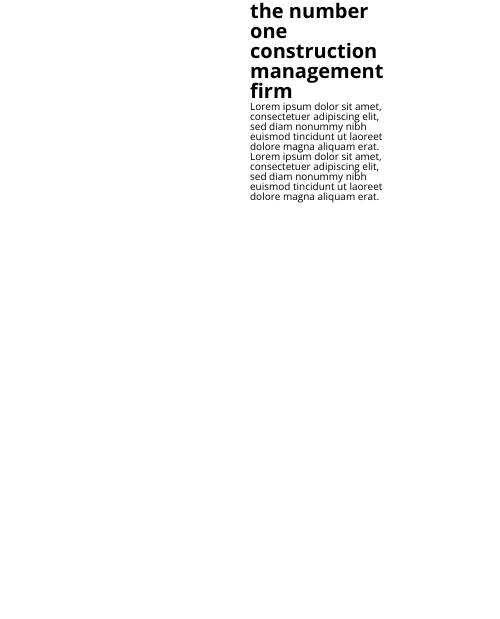
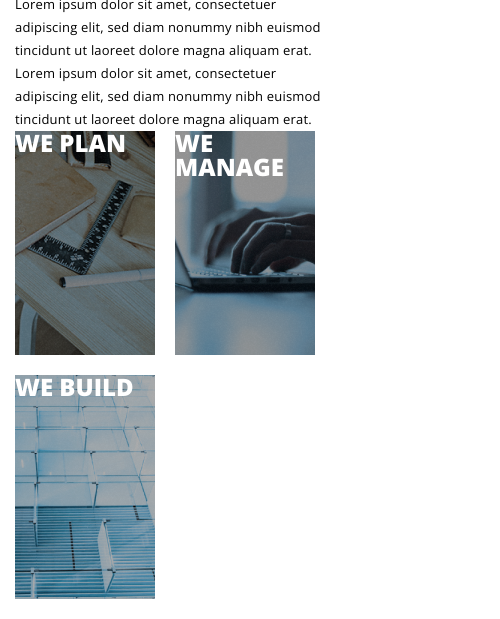
Before and after one commit to amsornet/Konstruct, a plain HTML site: page index.html in a window 390 px wide. Shown: the part 267-886 px from the top of the page, 500 px wide, since content can reach past the window. Before the commit the page ends 844 px from the top, so only its background shows below. Drawn offline with nearby package versions, Linux system fonts and the light colour scheme.

Commit message:
@media queries

```diff
--- a/sass/style.sass
+++ b/sass/style.sass
@@ -14,21 +14,24 @@ body
 
 .container
   width: 100%
-  max-width: 114rem
+  max-width: 144rem
   margin: 0 auto
   padding: 0 25rem
 
-  /* раздел "Our Story" */
+/* раздел "Our Story" */
 
 .story
 
   &_inner
     display: flex
+    justify-content: center
 
   &_left
     max-width: 39.8rem
+    margin-right: 5rem
 
   &_title_2
+    color: #48555B
     text-transform: uppercase
     text-align: center
     font-weight: bold
@@ -46,9 +49,61 @@ body
   &_title_3
     font-weight: bold
     font-size: 2rem
+    margin-bottom: 3rem
+    letter-spacing: auto
   &_text
+    font-size: 13px
+    font-weight: regular
+    line-height: 2.3rem
+    letter-spacing: .02rem
+
   &_right
+    display: flex
+    align-items: flex-end
+
   &_item
+    font-size: 24px
+    color: #fff
+    font-weight: 800
+    text-transform: uppercase
+    width: 14rem
+    height: 22.4rem
+    margin-right: 2rem
+
+  &_item:nth-child(1)
+    background-image: url(../img/plan.png)
+  &_item:nth-child(2)
+    background-image: url(../img/manage.png)
+  &_item:nth-child(3)
+    background-image: url(../img/deliver.png)
+    margin-right: 0
 
 .accent-color
   color: #00a4e5
+
+@media screen and (max-width: 1440px)
+  .container
+    padding: 0 5rem
+
+@media screen and (max-width: 1024px)
+  .container
+    padding: 0 1.5rem
+  .story_inner
+    flex-wrap: wrap
+
+@media screen and (max-width: 500px)
+  .story_right
+    flex-wrap: wrap
+  .story_item
+    margin-bottom: 2rem
+
+@media screen and (max-width: 320px)
+  .story_right
+    justify-content: center
+    flex-wrap: wrap
+  .story_item
+    margin: 1rem 2rem
+  .story_item:last-child
+    margin-right: 2rem
+  .story_left
+    margin: 0 auto
```
Also changed, not shown: css/style.css, img/deliver.png (added), img/manage.png (added), img/plan.png (added).
